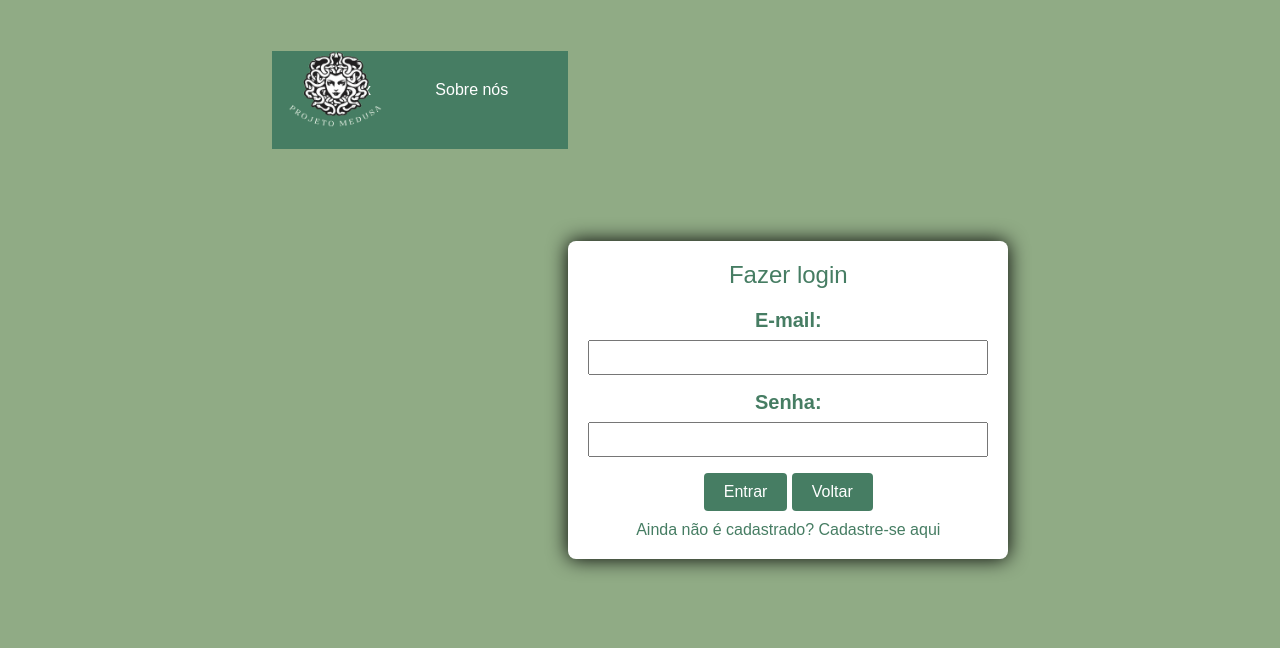
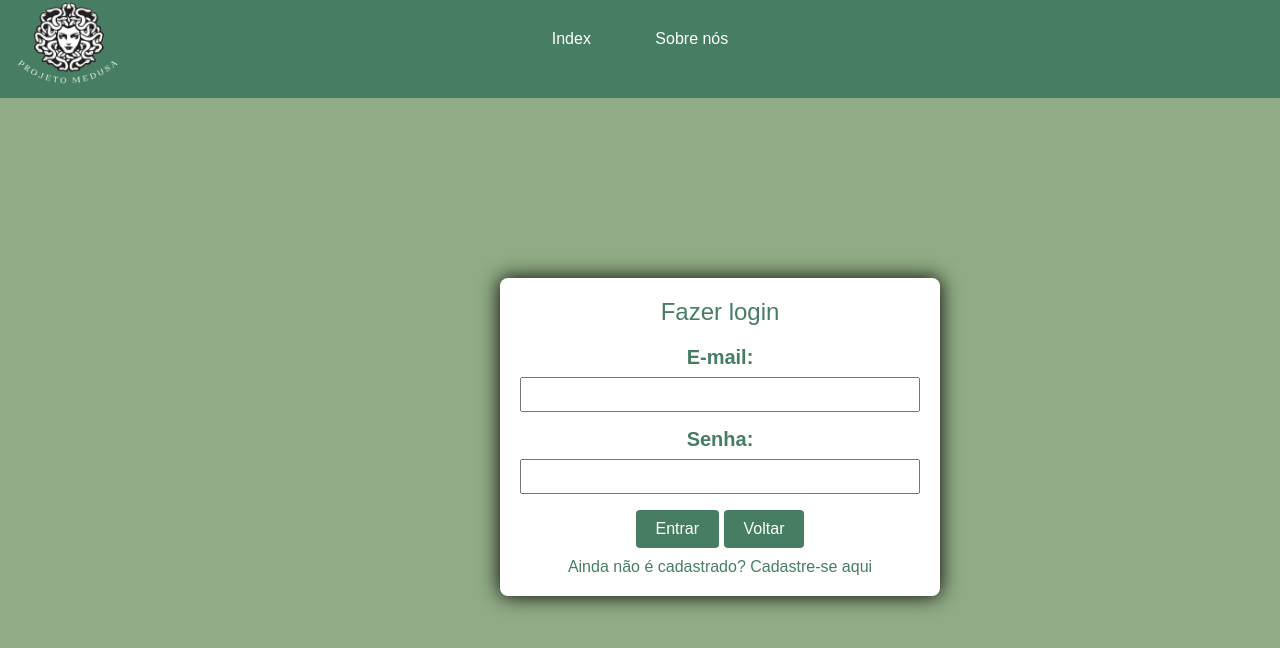
Before and after one commit to ProjetoMedusa/TccAtualizado, a plain HTML site: page login.html in a window 1280 px wide. Drawn offline with Linux system fonts and the light colour scheme.

Commit message:
Login atualizado

```diff
--- a/src/login.css
+++ b/src/login.css
@@ -5,7 +5,6 @@ color: #ffffff;
 font-family: 'Arial', sans-serif;
 margin: 0;
 padding: 0;
-display: flex;
 align-items: center;
 justify-content: center;
 height: 100vh;
@@ -18,6 +17,9 @@ box-shadow: 0 0 20px rgba(0, 0, 0, 1.0); /* Adicionado sombra */
 max-width: 400px;
 width: 100%;
 text-align: center;
+top: 180px;
+right: -500px;
+position: relative;
 }
 label {
 display: block;
@@ -62,13 +64,18 @@ header {
     background-color: #467d63;
     padding: 20px;
     text-align: center;
-    position: relative;
+    width: 100%; /* Ocupa toda a largura */
+    box-sizing: border-box;
+    justify-content: center;
+    align-items: center;
+    top:-18px;
+
   }
   header img {
     position: absolute;
     left: 10px;
     top: -18px;
-    width: 106px;
+    width: 115px;
     height: auto;
   }
   nav {
```
